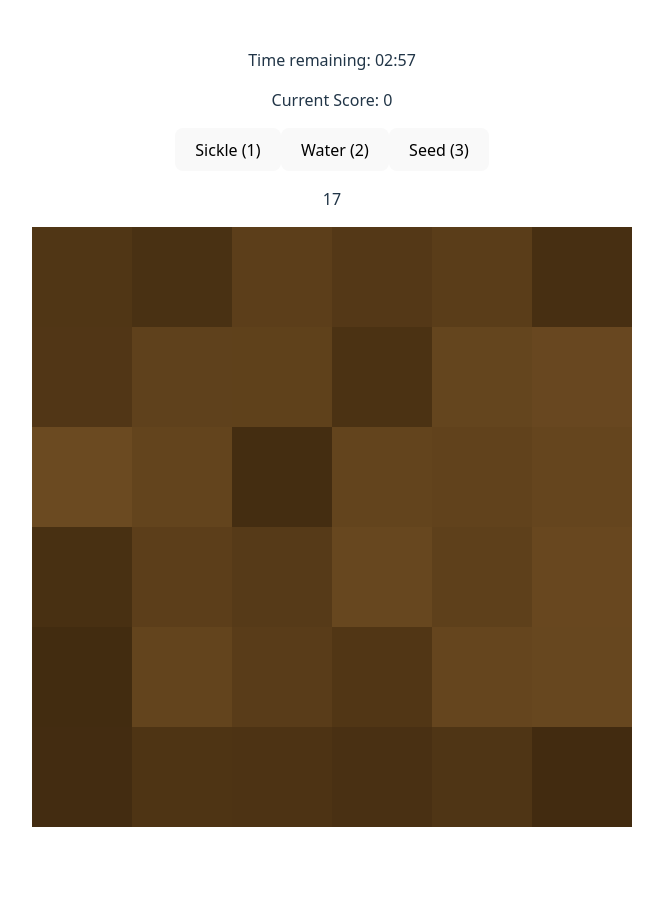
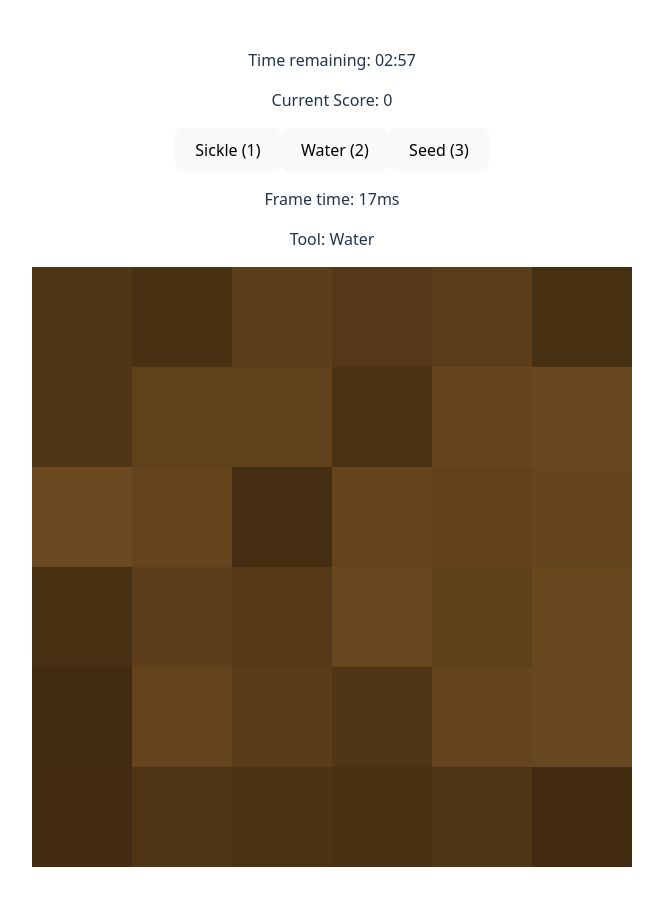
Before and after one commit to SuperSmay/Bad-GD1-Game, a React (Vite) app: page / in a window 1280 px wide. Both pictures are taken after a click on the button "Start!". Shown: the whole page, without its empty margins (308-971 px from the left). Before the commit the page ends 859 px from the top, so only its background shows below. Built offline with nearby package versions, Linux system fonts and the light colour scheme.

Commit message:
p tag updates

```diff
--- a/src/Round.jsx
+++ b/src/Round.jsx
@@ -12,7 +12,7 @@ export default function Round() {
   const [currentTime, setCurrentTime] = useState(Date.now())
   const [startTime, setStartTime] = useState(Date.now())
   const [timeStep, setTimeStep] = useState(0)
-  const [tool, setTool] = useState('')
+  const [tool, setTool] = useState('Water')
   const [foodPoints, setFoodPoints] = useState(0)
 
   const [scene, setScene] = useContext(SceneContext)
@@ -83,8 +83,8 @@ export default function Round() {
             <p>Time remaining: {msToTime(roundLen - (currentTime - startTime))}</p>
             <p>Current Score: {foodPoints}</p>
             <Toolbar />
-            <p>{timeStep}</p>
-            <p>{tool}</p>
+            <p>Frame time: {timeStep}ms</p>
+            <p>Tool: {tool}</p>
             <div style={{display:'inline-grid', gridTemplateColumns:'100px 100px 100px 100px 100px 100px'}}>
               {
                 [...Array(36).keys()].map((i) => {
```
